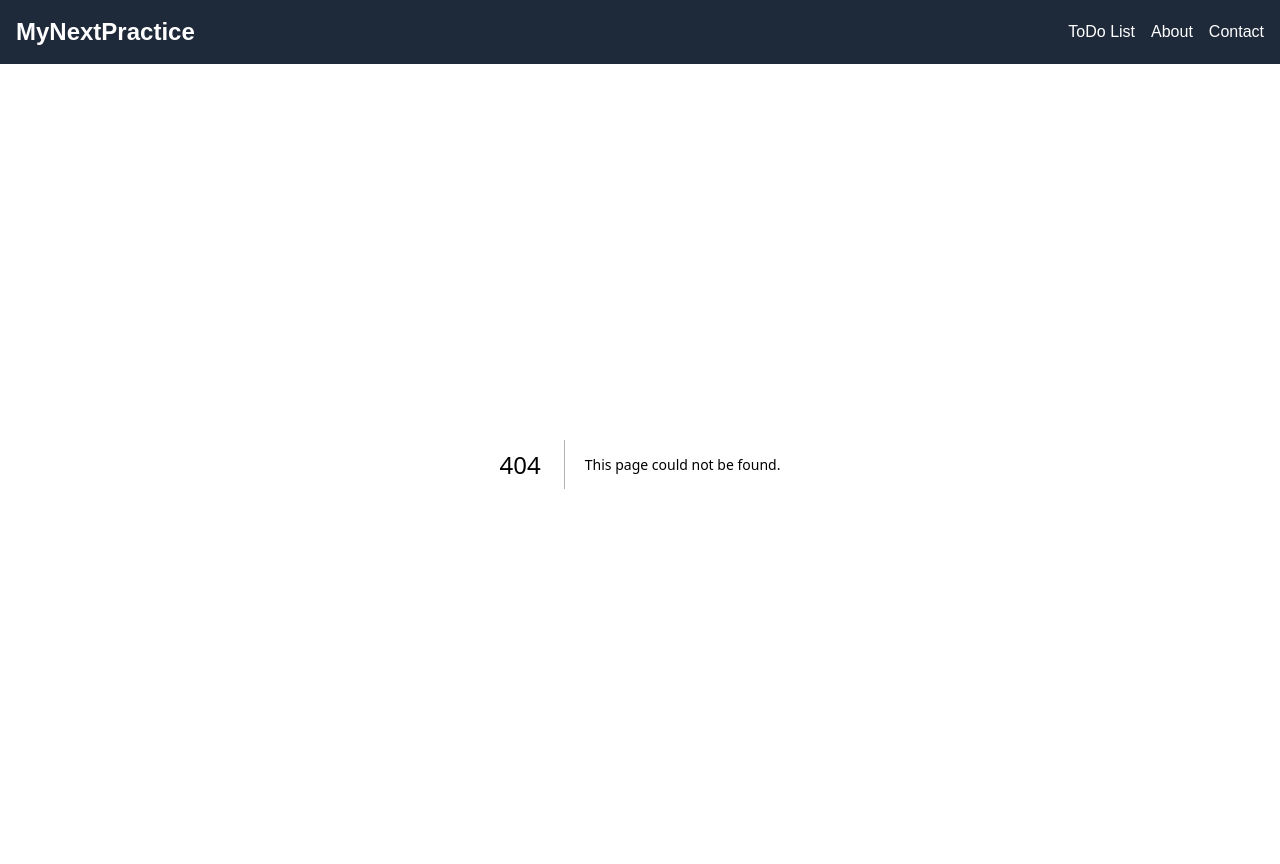
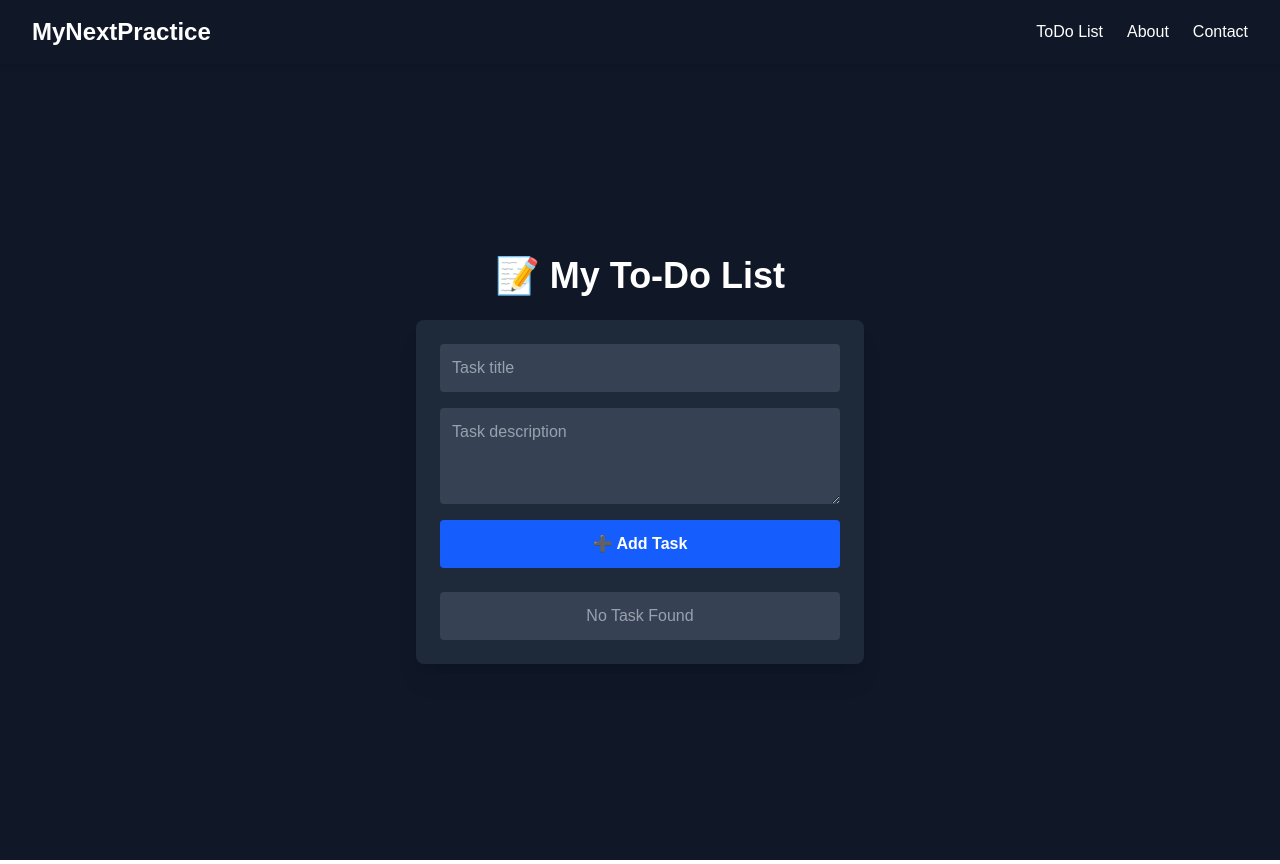
Before and after one commit to alihusnain-dev/practiceNext, a Next.js app: page /ToDo in a window 1280 px wide. Before the commit this address had no page. Built offline with nearby package versions, Linux system fonts and the light colour scheme.

Commit message:
add the ToDo list section

```diff
--- a/Components/Header.js
+++ b/Components/Header.js
@@ -1,20 +1,60 @@
-import Link from 'next/link'
-import React from 'react'
+'use client';
+
+import React, { useState } from 'react';
+import Link from 'next/link';
+import { FiMenu, FiX } from 'react-icons/fi';
 
 const Header = () => {
+  const [menuOpen, setMenuOpen] = useState(false);
+
+  const navLinks = [
+    { name: 'ToDo List', href: '/ToDo' },
+    { name: 'About', href: '/about' },
+    { name: 'Contact', href: '/contact' },
+  ];
+
   return (
-    <>
+    <header className="fixed top-0 left-0 w-full z-50 bg-gray-900 bg-opacity-80 backdrop-blur-sm shadow-md">
+      <div className="max-w-7xl mx-auto px-4 sm:px-6 lg:px-8 flex justify-between items-center h-16">
+        {/* Logo */}
+        <Link href="/" className="text-2xl font-bold text-white">
+          MyNextPractice
+        </Link>
 
-        <header className="flex justify-between items-center p-4 bg-gray-800 text-white">
-            <div className="text-2xl font-bold">MyNextPractice</div>
-            <nav className="space-x-4">
-                <Link href="/ToDo" className="hover:text-gray-400">ToDo List</Link>
-                <Link href="/about" className="hover:text-gray-400">About</Link>
-                <Link href="/contact" className="hover:text-gray-400">Contact</Link>
-            </nav>
-        </header>
-    </>
-  )
-}
+        {/* Desktop Nav */}
+        <nav className="hidden md:flex space-x-6 text-white font-medium">
+          {navLinks.map((link) => (
+            <Link key={link.name} href={link.href} className="hover:text-purple-400 transition">
+              {link.name}
+            </Link>
+          ))}
+        </nav>
 
-export default Header
+        {/* Mobile Menu Toggle */}
+        <div className="md:hidden">
+          <button onClick={() => setMenuOpen(!menuOpen)} className="text-white text-2xl">
+            {menuOpen ? <FiX /> : <FiMenu />}
+          </button>
+        </div>
+      </div>
+
+      {/* Mobile Menu Dropdown */}
+      {menuOpen && (
+        <div className="md:hidden bg-gray-800 text-white px-4 py-4 space-y-2">
+          {navLinks.map((link) => (
+            <Link
+              key={link.name}
+              href={link.href}
+              className="block py-2 px-3 rounded hover:bg-gray-700 transition"
+              onClick={() => setMenuOpen(false)}
+            >
+              {link.name}
+            </Link>
+          ))}
+        </div>
+      )}
+    </header>
+  );
+};
+
+export default Header;
--- a/Components/Hero.js
+++ /dev/null
@@ -1,21 +0,0 @@
-import { motion } from 'framer-motion';
-
-const HeroSection = () => (
-  <section className="relative h-screen flex items-center justify-center bg-gradient-to-r from-purple-500 to-indigo-600">
-    <motion.div
-      initial={{ opacity: 0, y: -50 }}
-      animate={{ opacity: 1, y: 0 }}
-      transition={{ duration: 1 }}
-      className="text-center text-white"
-    >
-      <h1 className="text-5xl font-bold">MUHAMMAD Ali HUSNAIN</h1>
-      <p className="mt-4 text-xl">Front-End Developer</p>
-      <div className="mt-6">
-        <a href="#projects" className="px-6 py-3 bg-white text-indigo-600 rounded-full mr-4">View Projects</a>
-        <a href="#contact" className="px-6 py-3 border border-white rounded-full">Contact Me</a>
-      </div>
-    </motion.div>
-  </section>
-);
-
-export default HeroSection;
--- /dev/null
+++ b/app/ToDo/page.js
@@ -0,0 +1,81 @@
+"use client";
+import React, { useState } from "react";
+
+const Page = () => {
+  const [title, setTitle] = useState("");
+  const [desc, setDesc] = useState("");
+  const [taskList, setTaskList] = useState([]);
+
+  const handleSubmit = (e) => {
+    e.preventDefault();
+    if (!title.trim()) return; // prevent empty task
+
+    const newTask = { title, desc };
+    setTaskList([...taskList, newTask]);
+    setTitle("");
+    setDesc("");
+  };
+
+  const handleDelete = (indexToDelete) => {
+    const filteredTasks = taskList.filter((_, index) => index !== indexToDelete);
+    setTaskList(filteredTasks);
+  };
+
+  return (
+    <div className="flex flex-col items-center justify-center min-h-screen bg-gray-900 text-white px-4 mt-15">
+      <h1 className="text-4xl font-bold mb-6">📝 My To-Do List</h1>
+
+      <div className="w-full max-w-md bg-gray-800 p-6 rounded-lg shadow-xl">
+        <form onSubmit={handleSubmit} className="flex flex-col space-y-4">
+          <input
+            type="text"
+            value={title}
+            onChange={(e) => setTitle(e.target.value)}
+            placeholder="Task title"
+            className="p-3 rounded bg-gray-700 text-white placeholder-gray-400"
+            required
+          />
+          <textarea
+            value={desc}
+            onChange={(e) => setDesc(e.target.value)}
+            placeholder="Task description"
+            rows="3"
+            className="p-3 rounded bg-gray-700 text-white placeholder-gray-400"
+            required
+          ></textarea>
+          <button type="submit" className="bg-blue-600 hover:bg-blue-700 p-3 rounded font-semibold transition">
+            ➕ Add Task
+          </button>
+        </form>
+
+        <ul className="mt-6 space-y-3">
+          {taskList.length > 0 ? (
+            taskList.map((task, index) => (
+              <li
+                key={index}
+                className="flex justify-between items-start bg-gray-700 p-3 rounded shadow-sm transition-all"
+              >
+                <div>
+                  <span className="text-gray-400 inline mr-1 text-sm">{index+1}.</span><h3 className="inline font-semibold">{task.title}</h3>
+                  {task.desc && <p className="text-sm text-gray-300">{task.desc}</p>}
+                </div>
+                <button
+                  onClick={() => handleDelete(index)}
+                  className="text-red-500 hover:text-red-600 font-bold"
+                >
+                  ✖
+                </button>
+              </li>
+            ))
+          ) : (
+            <li className="text-center text-gray-400 bg-gray-700 p-3 rounded">
+              <span>No Task Found</span>
+            </li>
+          )}
+        </ul>
+      </div>
+    </div>
+  );
+};
+
+export default Page;
--- a/package.json
+++ b/package.json
@@ -13,7 +13,8 @@
     "framer-motion": "^12.7.2",
     "next": "15.3.0",
     "react": "^19.0.0",
-    "react-dom": "^19.0.0"
+    "react-dom": "^19.0.0",
+    "react-icons": "^5.5.0"
   },
   "devDependencies": {
     "@tailwindcss/postcss": "^4",
```
Also changed, not shown: 1 other file (tests, documents, lock files or other folders).
